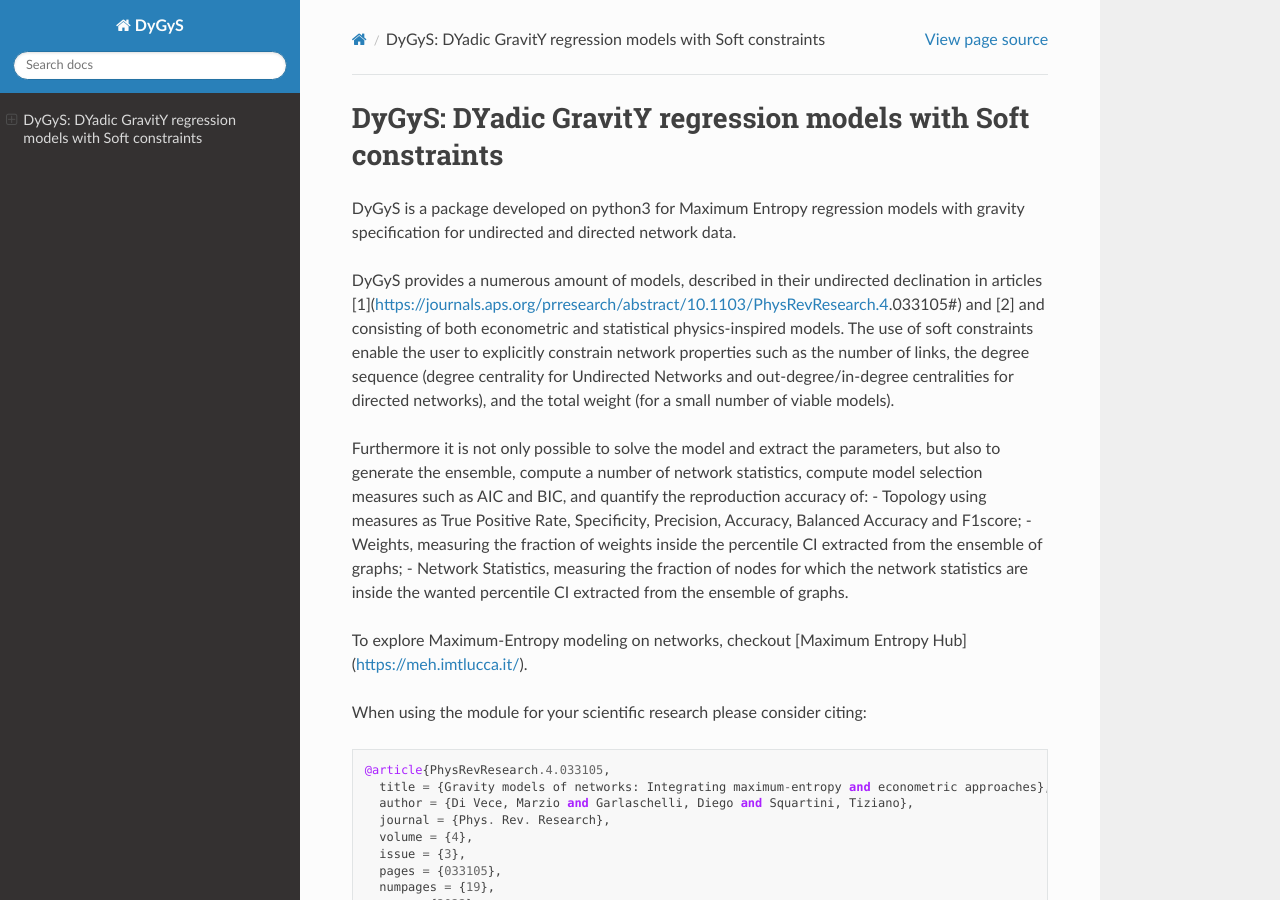
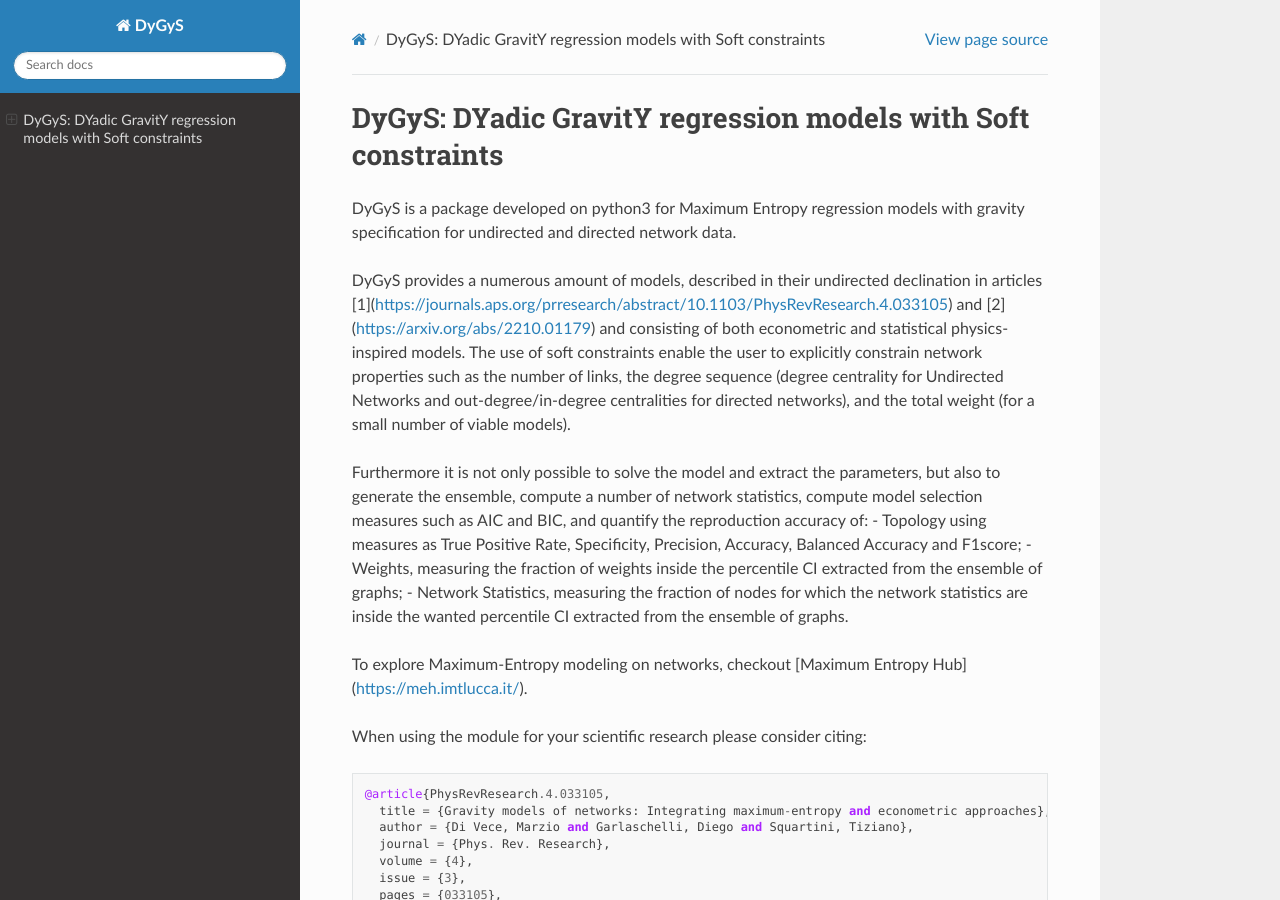
Before and after one commit to MarsMDK/DyGyS, a Sphinx documentation site: the page built from docs/source/index.rst, in a window 1280 px wide and 900 px high. Built offline with Sphinx 7.4.7 and the Read the Docs theme 2.0.0, drawn with Linux system fonts in a browser that asks for light colours; part of the change alters nothing that is shown.

Commit message:
Update index.rst

```diff
--- a/docs/source/index.rst
+++ b/docs/source/index.rst
@@ -4,7 +4,7 @@ DyGyS: DYadic GravitY regression models with Soft constraints
 
 DyGyS is a package developed on python3 for Maximum Entropy regression models with gravity specification for undirected and directed network data.
 
-DyGyS provides a numerous amount of models, described in their undirected declination in articles [1](https://journals.aps.org/prresearch/abstract/10.1103/PhysRevResearch.4.033105#) and [2] and consisting of both econometric and statistical physics-inspired models.
+DyGyS provides a numerous amount of models, described in their undirected declination in articles [1](https://journals.aps.org/prresearch/abstract/10.1103/PhysRevResearch.4.033105) and [2](https://arxiv.org/abs/2210.01179) and consisting of both econometric and statistical physics-inspired models.
 The use of soft constraints enable the user to explicitly constrain network properties such as the number of links, the degree sequence (degree centrality for Undirected Networks and out-degree/in-degree centralities for directed networks), and the total weight (for a small number of viable models).
 
 Furthermore it is not only possible to solve the model and extract the parameters, but also to generate the ensemble, compute a number of network statistics, compute model selection measures such as AIC and BIC, and quantify the reproduction accuracy of:
```
